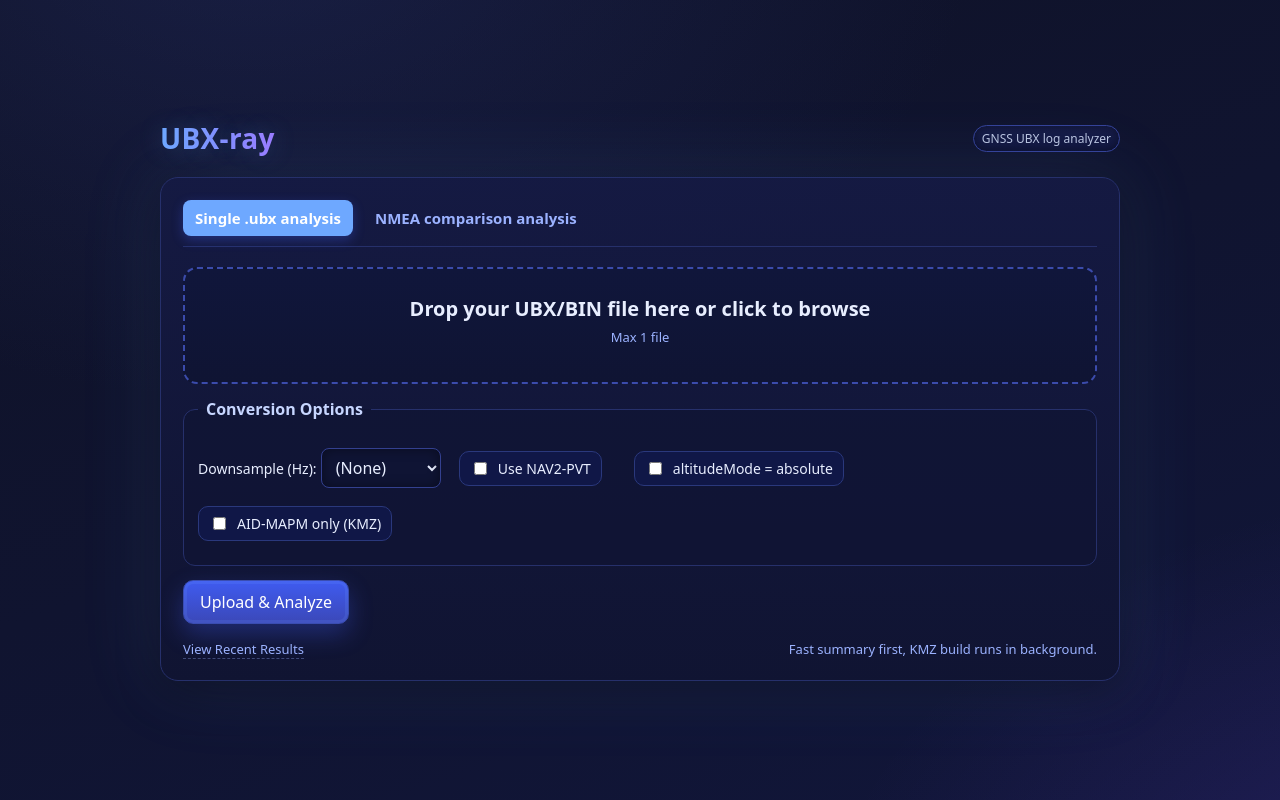
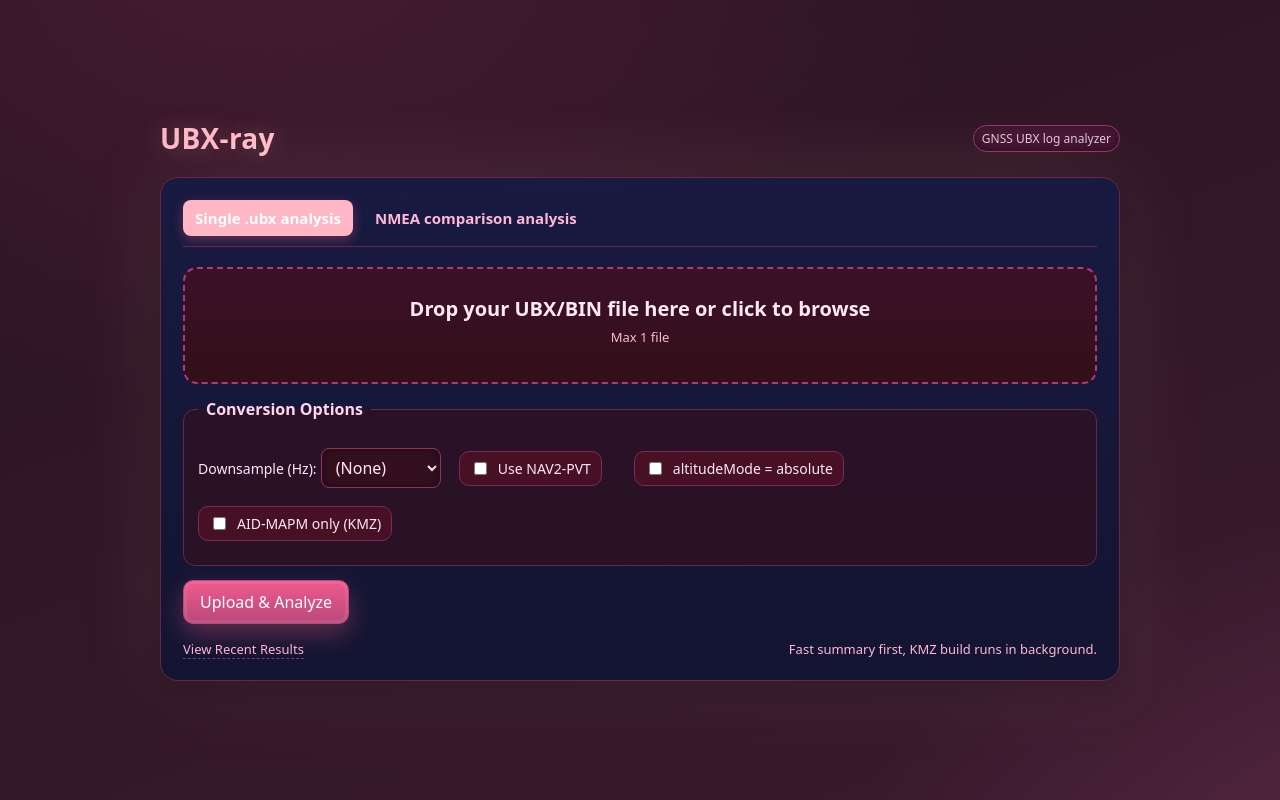
Before and after one commit to Victor-Kim-ublox/ubx-ray, a FastAPI app: page / in a window 1280 px wide. Run offline with FastAPI, Linux system fonts and the light colour scheme.

Commit message:
Change color theme from blue to sakura/cherry blossom tone

```diff
--- a/templates/home.html
+++ b/templates/home.html
@@ -7,15 +7,15 @@
   <meta name="viewport" content="width=device-width, initial-scale=1" />
   <style>
     :root{
-    --bg1:#0f1226;
-    --bg2:#11163a;
-    --card:#151a44;
-    --muted:#9bb2ff;
-    --text:#e8eeff;
-    --accent:#6ea8ff;
-    --accent2:#9d7bff;
-    --border:#26306b;
-    --shadow: 0 10px 40px rgba(0,0,0,.35), 0 0 80px rgba(110,168,255,.15);
+    --bg1:#2a1420;
+    --bg2:#3a1a2e;
+    --card:#4a1e38;
+    --muted:#ffb7d5;
+    --text:#ffe8f5;
+    --accent:#ffb7c5;
+    --accent2:#ffc0cb;
+    --border:#6b2646;
+    --shadow: 0 10px 40px rgba(0,0,0,.35), 0 0 80px rgba(255,192,203,.15);
     }
     *{ box-sizing:border-box; }
     body{
@@ -23,8 +23,8 @@
     font-family: ui-sans-serif, system-ui, -apple-system, Segoe UI, Roboto, Arial, sans-serif;
     color:var(--text);
     background:
-    radial-gradient(1200px 800px at 20% -10%, #2b377d55, transparent 60%),
-    radial-gradient(1200px 800px at 120% 120%, #7b4cff33, transparent 60%),
+    radial-gradient(1200px 800px at 20% -10%, #7d2b5555, transparent 60%),
+    radial-gradient(1200px 800px at 120% 120%, #ff7bb733, transparent 60%),
     linear-gradient(160deg, var(--bg1), var(--bg2));
     }
     .wrap { width:min(960px, 92vw); }
@@ -36,12 +36,12 @@
     background: linear-gradient(90deg, var(--accent), var(--accent2));
     -webkit-background-clip:text; background-clip:text; color:transparent;
     font-weight:800; font-size:28px; letter-spacing:.3px;
-    text-shadow: 0 0 24px #6ea8ff44;
+    text-shadow: 0 0 24px #ffb7c544;
     }
     .badge{
-    font-size:12px; color:#d7e3ff; opacity:.85;
-    border:1px solid #3b4bab; padding:4px 8px; border-radius:999px;
-    background: linear-gradient(180deg, #1a2257cc, #121848cc);
+    font-size:12px; color:#ffe3f5; opacity:.85;
+    border:1px solid #ab3b7d; padding:4px 8px; border-radius:999px;
+    background: linear-gradient(180deg, #571a42cc, #481230cc);
     box-shadow: inset 0 0 10px #0006;
     }
 
@@ -59,54 +59,54 @@
       font-size:15px; font-weight:600; padding:8px 12px; border-radius:8px;
       transition:.2s;
     }
-    .tab-btn:hover { color:#cfe0ff; background:#ffffff0a; }
-    .tab-btn.active { color:#fff; background:var(--accent); box-shadow:0 4px 12px #3f5bf055; }
+    .tab-btn:hover { color:#ffe0f5; background:#ffffff0a; }
+    .tab-btn.active { color:#fff; background:var(--accent); box-shadow:0 4px 12px #f05b8055; }
     .tab-pane { display:none; animation: fadeIn .3s; }
     .tab-pane.active { display:block; }
     @keyframes fadeIn { from { opacity:0; transform:translateY(5px); } to { opacity:1; transform:translateY(0); } }
 
     /* Dropzone (as label for file input) */
     .drop{
-    border:2px dashed #3b4bab; border-radius:14px; padding:26px; text-align:center;
+    border:2px dashed #ab3b7d; border-radius:14px; padding:26px; text-align:center;
     transition:.2s border-color, .2s transform, .2s background;
-    background: linear-gradient(180deg, #10163b, #0f1433);
+    background: linear-gradient(180deg, #3b1028, #331018);
     display:block; cursor:pointer; user-select:none;
     }
     .drop.dragover{
-    border-color:#80b3ff;
-    background: linear-gradient(180deg, #111b49, #151e58);
+    border-color:#ffb3d5;
+    background: linear-gradient(180deg, #491135, #581e45);
     transform: scale(1.01);
-    box-shadow: 0 0 0 3px #80b3ff33 inset;
+    box-shadow: 0 0 0 3px #ffb3d533 inset;
     }
     .drop h2{ margin:0 0 6px; font-size:20px; }
-    .drop h3{ margin:0 0 4px; font-size:16px; color:#cfe0ff; }
+    .drop h3{ margin:0 0 4px; font-size:16px; color:#ffe0f5; }
     .hint{ color:var(--muted); font-size:13px; }
-    .file-name{ margin-top:10px; font-size:14px; color:#dfe7ff; }
+    .file-name{ margin-top:10px; font-size:14px; color:#ffe7f5; }
 
     /* Options */
     fieldset{
     border:1px solid var(--border); border-radius:12px; padding:14px 14px 10px;
-    background: #0f1434aa;
+    background: #34101eaa;
     }
-    legend{ padding:0 8px; color:#c7d6ff; font-weight:600; }
+    legend{ padding:0 8px; color:#ffd6ee; font-weight:600; }
     label{ font-size:14px; }
     select, button{ font: inherit; }
     select{
-    border:1px solid #33408f; background:#0f1434; color:#e8eeff; border-radius:8px;
+    border:1px solid #8f3360; background:#34101e; color:#ffe8f5; border-radius:8px;
     padding:7px 10px; min-width:120px; outline:none;
     box-shadow: inset 0 0 12px #0006;
     }
     .chk{
     display:inline-flex; align-items:center; gap:8px; margin-right:14px;
-    background:#101747; border:1px solid #2a387c; padding:7px 10px; border-radius:10px;
+    background:#471025; border:1px solid #7c2a56; padding:7px 10px; border-radius:10px;
     }
 
     /* Actions */
     .actions{ display:flex; align-items:center; gap:12px; }
     .btn{
-    padding:10px 16px; border-radius:10px; border:1px solid #3a4db1; color:#fff;
-    background: linear-gradient(180deg, #3f5bf0, #3b48b8);
-    box-shadow: 0 10px 24px #3f5bf055, 0 0 0 3px #6ea8ff22 inset;
+    padding:10px 16px; border-radius:10px; border:1px solid #b14d7d; color:#fff;
+    background: linear-gradient(180deg, #f05b8d, #b8487a);
+    box-shadow: 0 10px 24px #f05b8055, 0 0 0 3px #ffa8cc22 inset;
     cursor:pointer; transition:.15s transform, .2s box-shadow, .2s filter;
     }
     .btn:hover{ transform: translateY(-1px); filter:brightness(1.03); }
@@ -115,18 +115,18 @@
     /* Spinner (Windows-like ring) */
     .spinner{
     display:none; width:28px; height:28px;
-    border:3px solid #d7e3ff44; border-top-color:#6ea8ff; border-radius:50%;
+    border:3px solid #ffe3f544; border-top-color:#ffb7c5; border-radius:50%;
     animation: spin .8s linear infinite;
     }
     @keyframes spin { to{ transform: rotate(360deg); } }
-    #loadingText{ display:none; color:#9bb2ff; font-weight:600; }
+    #loadingText{ display:none; color:#ffb2d5; font-weight:600; }
 
     .footer{
     margin-top:16px; display:flex; justify-content:space-between; align-items:center; gap:12px;
-    color:#b7c6ff; font-size:13px;
+    color:#ffc6e8; font-size:13px;
     }
-    .links a{ color:#9bb2ff; text-decoration:none; border-bottom:1px dashed #9bb2ff55; }
-    .links a:hover{ color:#cfe0ff; border-bottom-color:#cfe0ff; }
+    .links a{ color:#ffb2d5; text-decoration:none; border-bottom:1px dashed #ffb2d555; }
+    .links a:hover{ color:#ffe0f5; border-bottom-color:#ffe0f5; }
 
     /* Hide the real input off-screen but keep it accessible */
     .hidden-input{
--- a/templates/map.html
+++ b/templates/map.html
@@ -12,7 +12,7 @@
   <style>
     @import url('https://fonts.googleapis.com/css2?family=Inter:wght@400;500;600;700&display=swap');
     :root {
-      --header-h: 60px; --border:#e5e7eb; --bg:#f8fafc; --ink:#1e293b; --muted:#6b7280; --accent:#0078ff;
+      --header-h: 60px; --border:#f5d6e6; --bg:#fff5f9; --ink:#3b1e29; --muted:#806b72; --accent:#ff7ba8;
       --font-ublox: 'Inter', 'Helvetica Neue', Helvetica, Arial, sans-serif;
     }
 
```
Also changed, not shown: templates/recent.html (+6 -6 lines), templates/report.html (+6 -6 lines), templates/report_nmea.html (+11 -11 lines).
